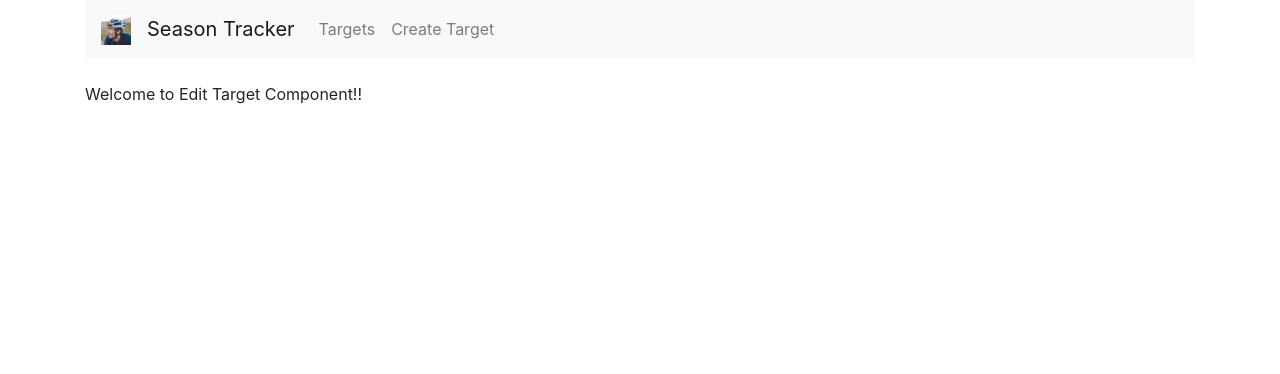
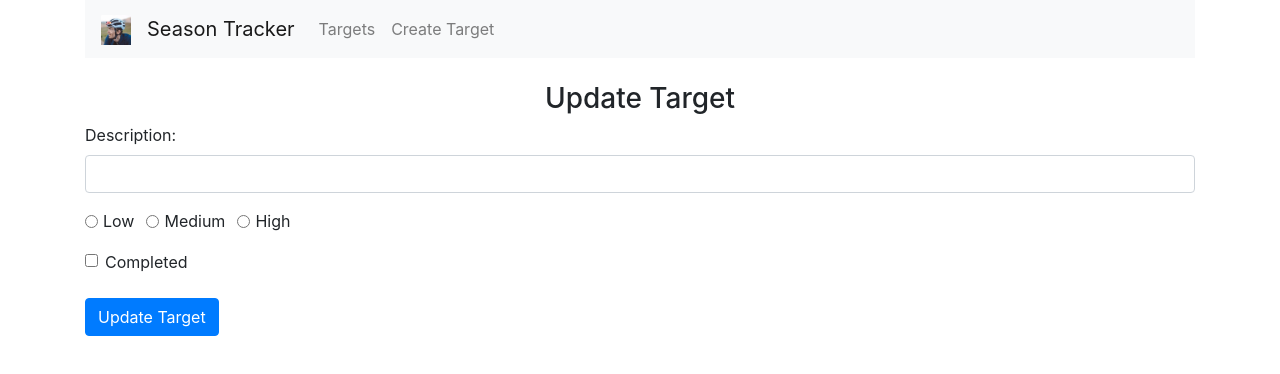
Before and after one commit to wpdunk/seasonGoals, a React (Create React App) app: page /edit/1 in a window 1280 px wide. Shown: the top 374 px of the page. Built offline with nearby package versions, Linux system fonts and the light colour scheme; no server answers.

Commit message:
:sparkles: implemented UPDATE connection

```diff
--- a/src/components/edit-target.component.js
+++ b/src/components/edit-target.component.js
@@ -1,10 +1,151 @@
 import React, { Component } from "react";
+import axios from "axios";
 
 export default class EditTarget extends Component {
+  constructor(props) {
+    super(props);
+
+    this.onChangeTargetDescription = this.onChangeTargetDescription.bind(this);
+    this.onChangeTargetPriority = this.onChangeTargetPriority.bind(this);
+    this.onChangeTargetCompleted = this.onChangeTargetCompleted.bind(this);
+    this.onSubmit = this.onSubmit.bind(this);
+
+    this.state = {
+      target_description: "",
+      target_priority: "",
+      target_completed: false
+    };
+  }
+
+  componentDidMount() {
+    axios
+      .get("http://localhost:4000/targets/" + this.props.match.params.id)
+      .then(response => {
+        this.setState({
+          target_description: response.data.target_description,
+          target_priority: response.data.target_priority,
+          target_completed: response.data.target_completed
+        });
+      })
+      .catch(function(error) {
+        console.log(error);
+      });
+  }
+
+  onChangeTargetDescription(e) {
+    this.setState({
+      target_description: e.target.value
+    });
+  }
+
+  onChangeTargetPriority(e) {
+    this.setState({
+      target_priority: e.target.value
+    });
+  }
+
+  onChangeTargetCompleted(e) {
+    this.setState({
+      target_completed: !this.state.target_completed
+    });
+  }
+
+  onSubmit(e) {
+    e.preventDefault();
+    const obj = {
+      target_description: this.state.target_description,
+      target_priority: this.state.target_priority,
+      target_completed: this.state.target_completed
+    };
+    console.log(obj);
+    axios
+      .post(
+        "http://localhost:4000/targets/update/" + this.props.match.params.id,
+        obj
+      )
+      .then(res => console.log(res.data));
+
+    this.props.history.push("/");
+  }
+
   render() {
     return (
       <div>
-        <p>Welcome to Edit Target Component!!</p>
+        <h3 align="center">Update Target</h3>
+        <form onSubmit={this.onSubmit}>
+          <div className="form-group">
+            <label>Description: </label>
+            <input
+              type="text"
+              className="form-control"
+              value={this.state.target_description}
+              onChange={this.onChangeTargetDescription}
+            />
+          </div>
+
+          <div className="form-group">
+            <div className="form-check form-check-inline">
+              <input
+                className="form-check-input"
+                type="radio"
+                name="priorityOptions"
+                id="priorityLow"
+                value="Low"
+                checked={this.state.target_priority === "Low"}
+                onChange={this.onChangeTargetPriority}
+              />
+              <label className="form-check-label">Low</label>
+            </div>
+            <div className="form-check form-check-inline">
+              <input
+                className="form-check-input"
+                type="radio"
+                name="priorityOptions"
+                id="priorityMedium"
+                value="Medium"
+                checked={this.state.target_priority === "Medium"}
+                onChange={this.onChangeTargetPriority}
+              />
+              <label className="form-check-label">Medium</label>
+            </div>
+            <div className="form-check form-check-inline">
+              <input
+                className="form-check-input"
+                type="radio"
+                name="priorityOptions"
+                id="priorityHigh"
+                value="High"
+                checked={this.state.target_priority === "High"}
+                onChange={this.onChangeTargetPriority}
+              />
+              <label className="form-check-label">High</label>
+            </div>
+          </div>
+          <div className="form-check">
+            <input
+              className="form-check-input"
+              id="completedCheckbox"
+              type="checkbox"
+              name="completedCheckbox"
+              onChange={this.onChangeTargetCompleted}
+              checked={this.state.target_completed}
+              value={this.state.target_completed}
+            />
+            <label className="form-check-label" htmlFor="completedCheckbox">
+              Completed
+            </label>
+          </div>
+
+          <br />
+
+          <div className="form-group">
+            <input
+              type="submit"
+              value="Update Target"
+              className="btn btn-primary"
+            />
+          </div>
+        </form>
       </div>
     );
   }
--- a/src/components/target-list.component.js
+++ b/src/components/target-list.component.js
@@ -4,8 +4,12 @@
 
 const Target = props => (
   <tr>
-    <td>{props.target.target_description}</td>
-    <td>{props.target.target_priority}</td>
+    <td className={props.target.target_completed ? "completed" : ""}>
+      {props.target.target_description}
+    </td>
+    <td className={props.target.target_completed ? "completed" : ""}>
+      {props.target.target_priority}
+    </td>
     <td>
       <Link to={"/edit/" + props.target._id}>Edit</Link>
     </td>
--- a/src/index.css
+++ b/src/index.css
@@ -12,3 +12,7 @@
   font-family: source-code-pro, Menlo, Monaco, Consolas, "Courier New",
     monospace;
 }
+
+.completed {
+  text-decoration: line-through;
+}
```
